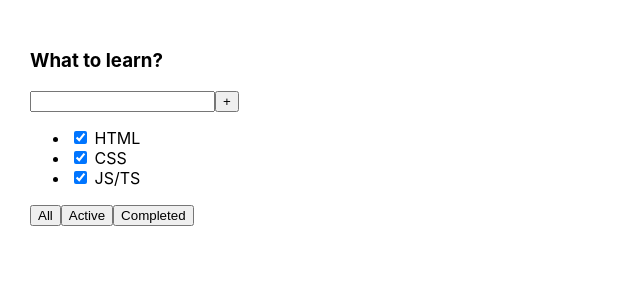
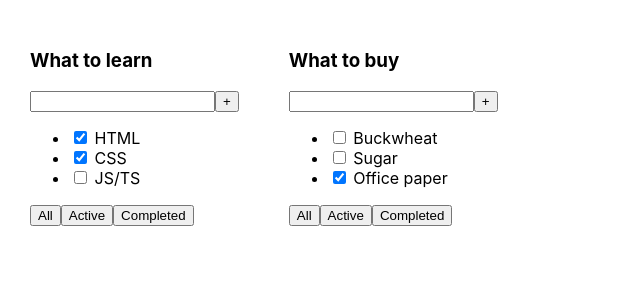
Before and after one commit to JulieBenchuk/todolist-ts-01, a React (Create React App) app: page / in a window 1280 px wide. Shown: the top 300 px of the page, without its empty margins (0-640 px from the left). Built offline with nearby package versions, Linux system fonts and the light colour scheme.

Commit message:
added second component (list What to buy)

```diff
--- a/src/App.tsx
+++ b/src/App.tsx
@@ -3,14 +3,19 @@ import './App.css';
 import ToDoList, {TaskType} from "./ToDoList";
 
 function App() {
-    const toDoList_1: string = "What to learn?";
-/*  const toDoList_2 = "Maybe that";
-    const toDoList_3 = "I don't know";*/
+    const toDoList_1: string = "What to learn";
+    const toDoList_2: string = "What to buy";
+  /*  const toDoList_3 = "I don't know";*/
 
     const tasks_1: TaskType [] = [
-        {id: 1, title:"HTML", isDone: true},
-        {id: 2, title:"CSS", isDone: true},
-        {id: 3, title:"JS/TS", isDone: true},
+        {id: 1, title: "HTML", isDone: true},
+        {id: 2, title: "CSS", isDone: true},
+        {id: 3, title: "JS/TS", isDone: false}
+    ];
+    const tasks_2: TaskType [] = [
+        {id: 1, title: "Buckwheat", isDone: false},
+        {id: 2, title: "Sugar", isDone: false},
+        {id: 3, title: "Office paper", isDone: true}
     ];
     return (
         <div className="App">
@@ -18,8 +23,10 @@ function App() {
                 title={toDoList_1}
                 tasks={tasks_1}
             />
-            {/*            <ToDoList title={toDoList_2}/>
-            <ToDoList title={toDoList_3}/>*/}
+            <ToDoList
+                title={toDoList_2}
+                tasks={tasks_2}
+            />
         </div>
     );
 }
```
